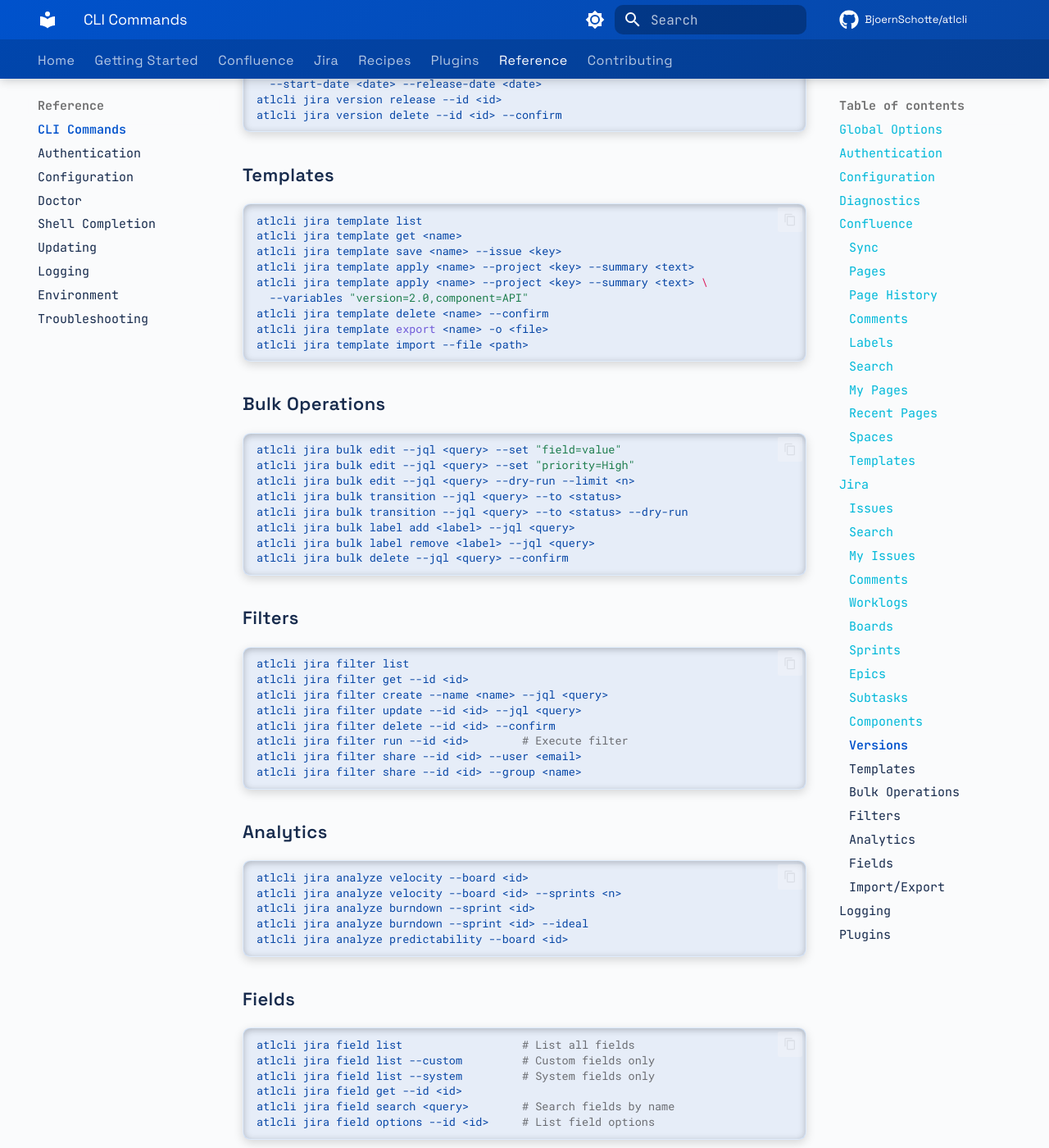
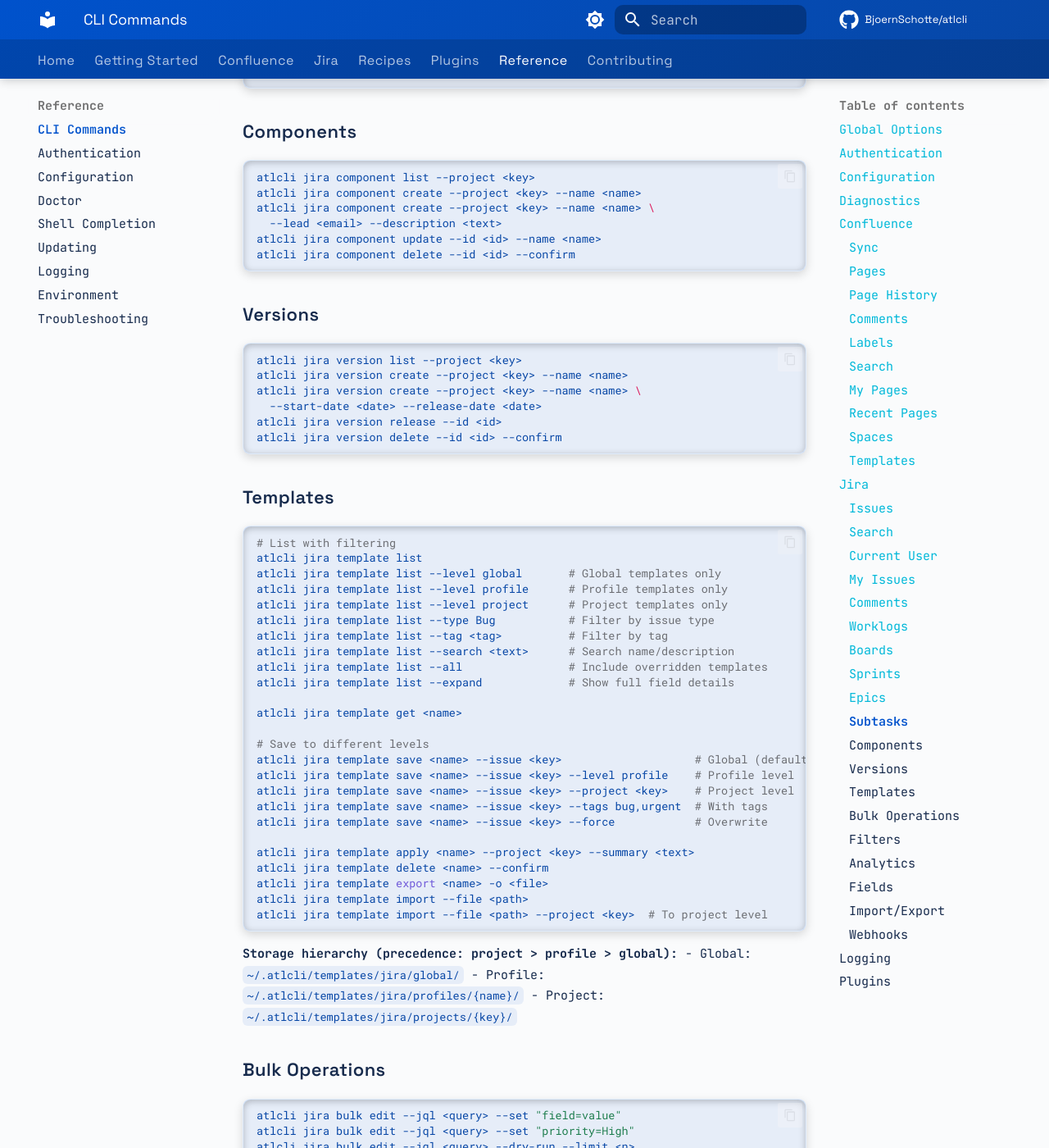
Before and after one commit to BjoernSchotte/atlcli, an MkDocs documentation site: the page built from docs/reference/cli-commands.md, in a window 1280 px wide and 1400 px high, scrolled down 8281 px. Shown: the whole window at 82% size. Built offline with MkDocs 1.6.1 and Material for MkDocs 9.7.7, drawn with Linux system fonts in a browser that asks for light colours; comment, search, counter and statistics services are not loaded; some of the changed text lies outside the part shown.

Commit message:
docs(reference): add missing CLI commands to reference
- Add cross-product linking commands (Jira ↔ Confluence)
- Add jira webhook commands (serve, list, register, delete, refresh)
- Add jira me command
- Expand jira template with hierarchical storage flags

Co-Authored-By: Claude Opus 4.5 <noreply@anthropic.com>

````diff
--- a/docs/reference/cli-commands.md
+++ b/docs/reference/cli-commands.md
@@ -138,6 +138,13 @@ atlcli wiki page sort --id <id> --by modified --reverse
 atlcli wiki page archive --id <id> --confirm
 atlcli wiki page archive --cql <query> --dry-run
 atlcli wiki page open <id>              # Open page in browser
+
+# Cross-product linking (Confluence ↔ Jira)
+atlcli wiki page link-issue --id <id> --issue <key>  # Link Jira issue to page
+atlcli wiki page link-issue --id <id> --issue <key> --comment  # With comment
+atlcli wiki page issues --id <id>       # List linked Jira issues
+atlcli wiki page issues --id <id> --project <key>  # Filter by project
+atlcli wiki page unlink-issue --id <id> --issue <key>  # Remove link
 ```
 
 ### Page History
@@ -262,6 +269,13 @@ atlcli jira issue assign --key <key> --assignee none  # Unassign
 atlcli jira issue link --from <key> --to <key> --type <type>
 atlcli jira issue attach --key <key> <file>  # Attach file
 atlcli jira issue open <key>            # Open issue in browser
+
+# Cross-product linking (Jira ↔ Confluence)
+atlcli jira issue link-page --key <key> --page <id>  # Link to Confluence page
+atlcli jira issue link-page --key <key> --page <id> --comment  # With comment
+atlcli jira issue pages --key <key>     # List linked Confluence pages
+atlcli jira issue unlink-page --key <key> --link <id>  # Remove link
+
 atlcli jira watch <key>                 # Watch issue
 atlcli jira unwatch <key>               # Stop watching
 atlcli jira watchers <key>              # List watchers
@@ -284,6 +298,12 @@ atlcli jira search --created-since <duration>
 atlcli jira search --updated-since <duration>
 atlcli jira search --limit <n> --start <n>
 atlcli jira search --fields key,summary,status
+```
+
+### Current User
+
+```bash
+atlcli jira me                          # Get current user info
 ```
 
 ### My Issues
@@ -407,16 +427,37 @@ atlcli jira version delete --id <id> --confirm
 ### Templates
 
 ```bash
+# List with filtering
 atlcli jira template list
+atlcli jira template list --level global       # Global templates only
+atlcli jira template list --level profile      # Profile templates only
+atlcli jira template list --level project      # Project templates only
+atlcli jira template list --type Bug           # Filter by issue type
+atlcli jira template list --tag <tag>          # Filter by tag
+atlcli jira template list --search <text>      # Search name/description
+atlcli jira template list --all                # Include overridden templates
+atlcli jira template list --expand             # Show full field details
+
 atlcli jira template get <name>
-atlcli jira template save <name> --issue <key>
+
+# Save to different levels
+atlcli jira template save <name> --issue <key>                    # Global (default)
+atlcli jira template save <name> --issue <key> --level profile    # Profile level
+atlcli jira template save <name> --issue <key> --project <key>    # Project level
+atlcli jira template save <name> --issue <key> --tags bug,urgent  # With tags
+atlcli jira template save <name> --issue <key> --force            # Overwrite
+
 atlcli jira template apply <name> --project <key> --summary <text>
-atlcli jira template apply <name> --project <key> --summary <text> \
-  --variables "version=2.0,component=API"
 atlcli jira template delete <name> --confirm
 atlcli jira template export <name> -o <file>
 atlcli jira template import --file <path>
+atlcli jira template import --file <path> --project <key>  # To project level
 ```
+
+**Storage hierarchy (precedence: project > profile > global):**
+- Global: `~/.atlcli/templates/jira/global/`
+- Profile: `~/.atlcli/templates/jira/profiles/{name}/`
+- Project: `~/.atlcli/templates/jira/projects/{key}/`
 
 ### Bulk Operations
 
@@ -476,6 +517,25 @@ atlcli jira import --file <path>.json --project <key>
 atlcli jira import --file <path> --dry-run
 ```
 
+### Webhooks
+
+```bash
+# Start local webhook server (use with ngrok/cloudflare tunnel)
+atlcli jira webhook serve --port 3000
+atlcli jira webhook serve --port 3000 --projects PROJ,TEAM
+atlcli jira webhook serve --port 3000 --events jira:issue_updated
+atlcli jira webhook serve --secret <secret>  # HMAC validation
+
+# Manage registered webhooks
+atlcli jira webhook list                # List registered webhooks
+atlcli jira webhook register --url <url> --events <events>
+atlcli jira webhook register --url <url> --events jira:issue_created --jql <filter>
+atlcli jira webhook delete <id>         # Delete webhook
+atlcli jira webhook refresh <id>        # Refresh expiration (30 day limit)
+```
+
+**Event types:** `jira:issue_created`, `jira:issue_updated`, `jira:issue_deleted`, `comment_created`, `comment_updated`, `comment_deleted`, `sprint_created`, `sprint_started`, `sprint_closed`, `worklog_created`, `worklog_updated`, `worklog_deleted`
+
 ## Logging
 
 ```bash
````
